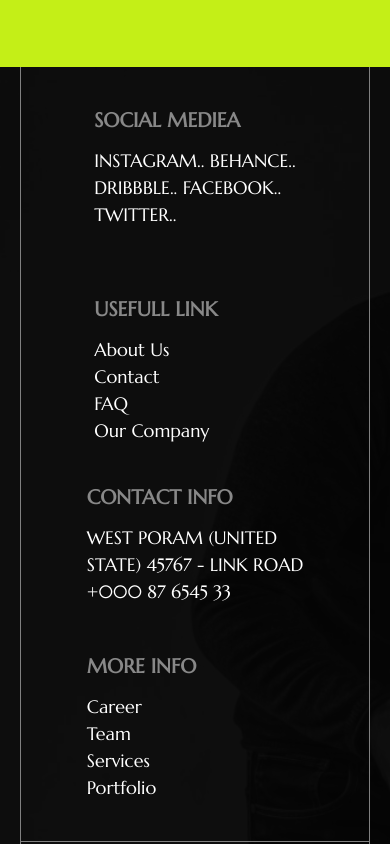
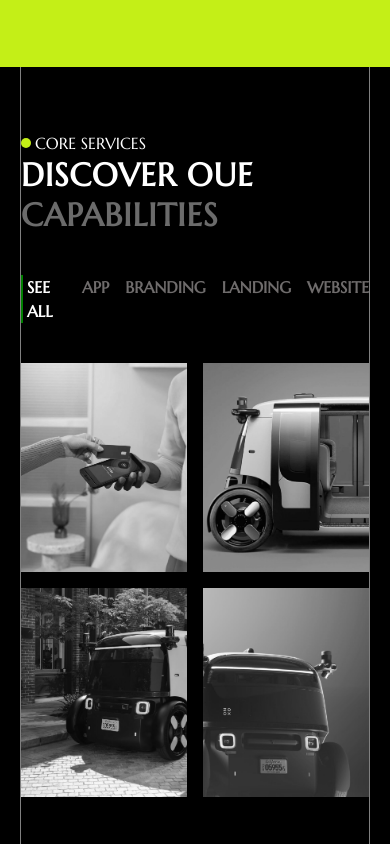
Before and after one commit to shaikTazUddin01/injaazh-client, a React (Vite) app: page / in a window 390 px wide. Shown: the part 4660-5504 px from the top of the page. Built offline with nearby package versions, Linux system fonts and the light colour scheme.

Commit message:
maked responsive capabilities section

```diff
--- a/src/component/home/Capabilities.jsx
+++ b/src/component/home/Capabilities.jsx
@@ -16,15 +16,15 @@ const Capabilities = () => {
   }
 
   return (
-    <div className="max-w-[1440px] mx-auto px-10">
+    <div className="max-w-[1440px] mx-auto px-5 lg:px-10">
       <div className="border-x border-[var(--secondary-color)]">
 
-        <div className='grid grid-cols-2 gap-10 pt-16 items-center'>
-          <div className=' pb-10'>
+        <div className='grid grid-cols-1 md:grid-cols-2 gap-10 pt-16 md:pt-24 lg:pt-16 items-center'>
+          <div className=' md:pb-10'>
             <Header title={"core services"} subtitle_1st={'Discover Oue '} subtitle_2nd={'capabilities'}></Header>
           </div>
           <div>
-            <ul className="uppercase text-[#6f6c6c] flex gap-4 text-xl justify-end font-semibold">
+            <ul className="uppercase text-[#6f6c6c] flex gap-4  text-[16px] md:text-[14px] lg:text-xl justify-center md:justify-end font-semibold pb-10 md:pb-0">
               <li
                 className={activeItem === null ? 'active' : ''}
                 onClick={() => handleItemClick(null)}
@@ -58,7 +58,7 @@ const Capabilities = () => {
             </ul>
           </div>
         </div>
-        <div className="grid grid-cols-2 gap-10 cap_images pb-16">
+        <div className="grid grid-cols-2 gap-4 md:gap-10 cap_images pb-16">
           {
             activeItem == null &&
             <>
--- a/src/pages/Home.jsx
+++ b/src/pages/Home.jsx
@@ -15,7 +15,7 @@ const Home = () => {
             <Target></Target>
             <CoreService></CoreService>
             <Achievements></Achievements>
-            {/* <Capabilities></Capabilities> */}
+            <Capabilities></Capabilities>
             {/* <Marquee></Marquee> */}
             {/* <Team></Team> */}
             {/* <HiredAndAward></HiredAndAward> */}
```
